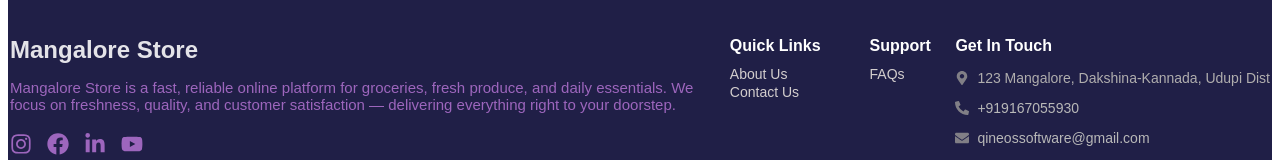
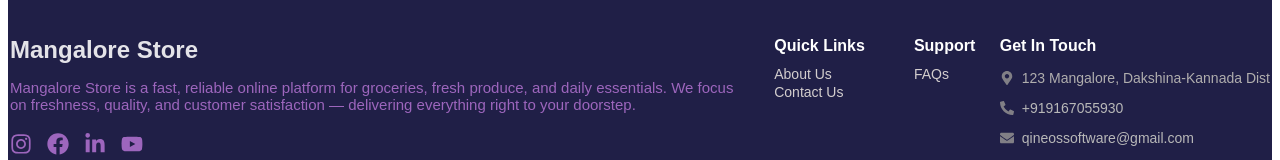
Before and after one commit to NikhiDevadiga/Manglore_Store, a React (Vite) app in the folder Frontend/: page /product/by-id/1 in a window 1280 px wide. Shown: the part 243-403 px from the top of the page. Built offline with nearby package versions, Linux system fonts and the light colour scheme; no server answers.

Commit message:
Update Footer.jsx

```diff
--- a/Frontend/src/Components/Footer.jsx
+++ b/Frontend/src/Components/Footer.jsx
@@ -49,7 +49,7 @@ const Footer = () => {
         {/* Right Section - Get In Touch */}
         <div className="footer-right">
           <h4>Get In Touch</h4>
-          <p><FaMapMarkerAlt className="footer-icon" /> 123 Mangalore, Dakshina-Kannada, Udupi Dist</p>
+          <p><FaMapMarkerAlt className="footer-icon" /> 123 Mangalore, Dakshina-Kannada Dist</p>
           <p><FaPhoneAlt className="footer-icon" /> <a href="tel:+919876543210" className="footer-phone">+919167055930</a></p>
           <p><FaEnvelope className="footer-icon" /> <a href="mailto:mangalorestore@gmail.com" className="footer-email">qineossoftware@gmail.com</a></p>
         </div>
```
